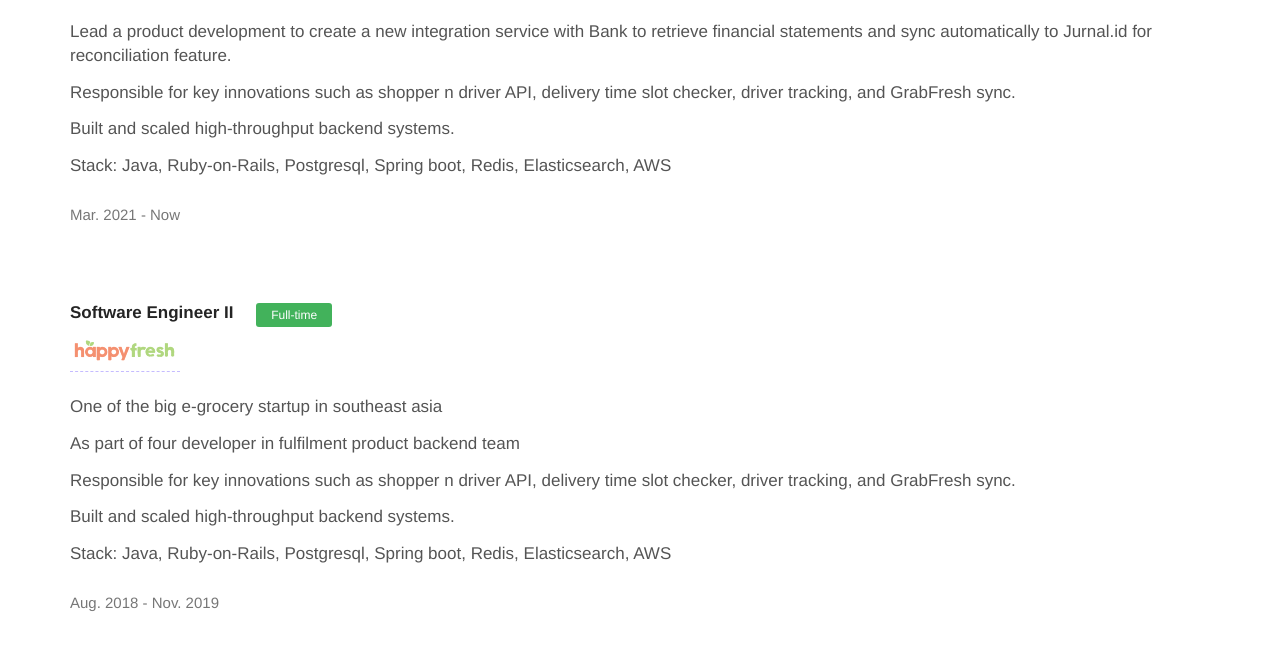
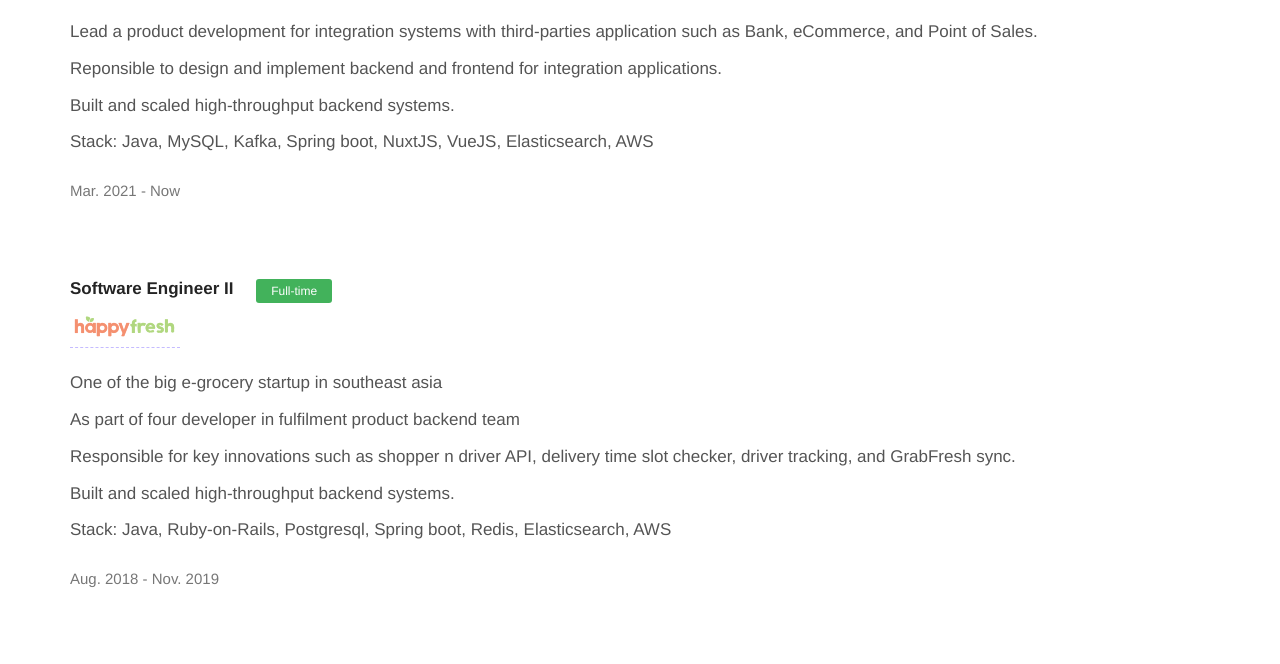
Before and after one commit to Gustibimo/Gustibimo.github.io, a plain HTML site: page resume/index.html in a window 1280 px wide. Shown: the part 928-1592 px from the top of the page. Drawn offline with Linux system fonts and the light colour scheme.

Commit message:
edit work exp

```diff
--- a/resume/index.html
+++ b/resume/index.html
@@ -107,11 +107,11 @@
           </h5>
         </div>
           <ul>
-            <li>Lead a product development to create a new integration service with Bank to retrieve financial statements and sync automatically to Jurnal.id for reconciliation feature.
+            <li>Lead a product development for integration systems with third-parties application such as Bank, eCommerce, and Point of Sales.
             </li>
-            <li>Responsible for key innovations such as shopper n driver API, delivery time slot checker, driver tracking, and GrabFresh sync.</li>
+            <li>Reponsible to design and implement backend and frontend for integration applications.</li>
             <li>Built and scaled high-throughput backend systems.</li>
-            <li>Stack: Java, Ruby-on-Rails, Postgresql, Spring boot, Redis, Elasticsearch, AWS</li>
+            <li>Stack: Java, MySQL, Kafka, Spring boot, NuxtJS, VueJS, Elasticsearch, AWS</li>
           </ul>
           <p class="resume-item-dates">Mar. 2021 - Now</p>
         </div>
```
